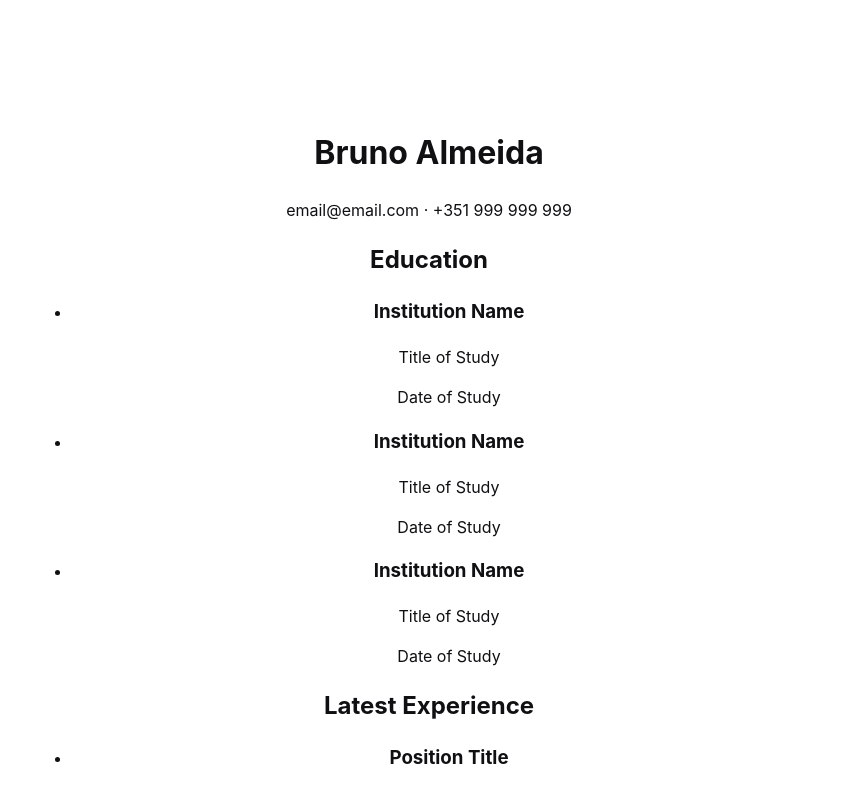
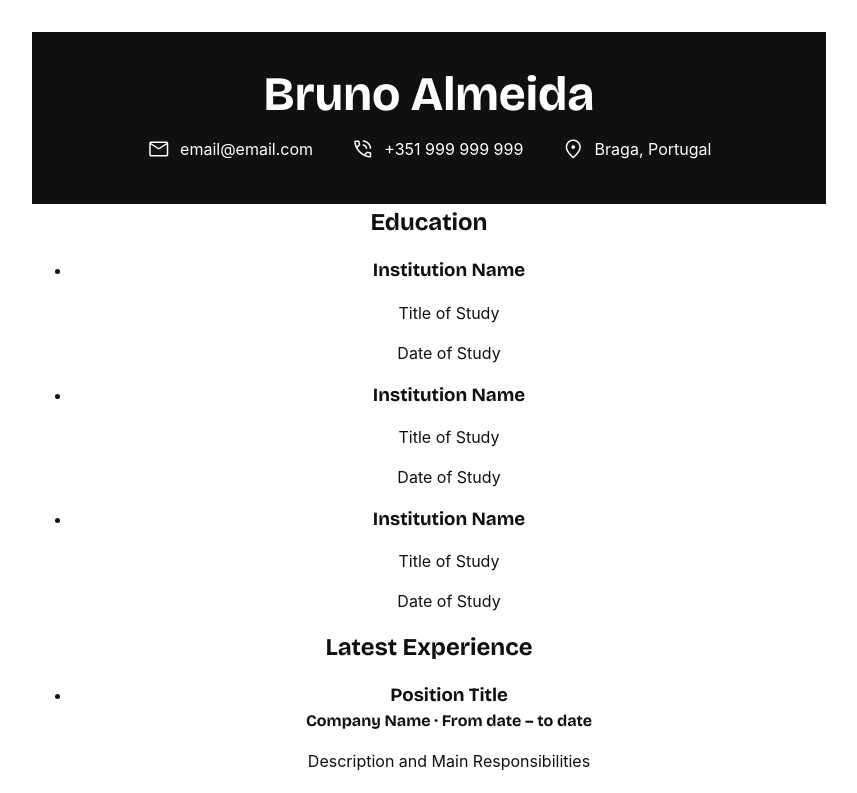
Before and after one commit to brunosra/top-cv-builder, a React (Vite) app: page / in a window 1280 px wide. Shown: the top 793 px of the page, without its empty margins (211-1068 px from the left). Built offline with nearby package versions, Linux system fonts and the light colour scheme.

Commit message:
Finish header layout

```diff
--- a/src/Resume.css
+++ b/src/Resume.css
@@ -1,17 +1,18 @@
 .page {
-	/* Styles for better appearance on screens only -- are reset to defaults in print styles later */
-  background-color: #fff;
-  color:rgb(16, 16, 19);
+  /* Variables */
+  --color-font: rgb(16, 16, 19);
+  --color-background: #fff;
 
+  /* Styles for better appearance on screens only -- are reset to defaults in print styles later */
 	/* Reflect the paper width in the screen rendering (must match size from @page rule) */
 	width: 21cm;
 	/* Reflect the paper height in the screen rendering (must match size from @page rule) */
 	min-height: 29.7cm;
 
 	/* Reflect the actual page margin/padding on paper in the screen rendering (must match margin from @page rule) */
-	padding-left: 2cm;
-	padding-top: 2cm;
-	padding-right: 2cm;
+	padding-left: 0cm;
+	padding-top: 0cm;
+	padding-right: 0cm;
 	padding-bottom: 2cm;
 }
 
@@ -22,8 +23,46 @@
 	size: A4 portrait;
 
 	/* Margin per single side of the page */
-	margin-left: 2cm;
-	margin-top: 2cm;
-	margin-right: 2cm;
+	margin-left: 0cm;
+	margin-top: 0cm;
+	margin-right: 0cm;
 	margin-bottom: 2cm;
 }
+
+.page {
+  background-color: var(--color-background);
+  color: var(--color-font);
+}
+
+.resume h1,
+.resume h2,
+.resume h3,
+.resume h4 {
+  font-family: 'Bricolage Grotesque', sans-serif;
+  font-weight: 700;
+  margin: 0;
+}
+
+/* Header Personal Info */
+.section-resume.personal-info {
+  background-color: var(--color-font);
+  color: var(--color-background);
+  padding-top: 1cm;
+  padding-bottom: 1cm;
+}
+
+.section-resume.personal-info h1 {
+  font-size: 3rem; /* 48px */
+  line-height: 1;
+  margin-bottom: 0.5cm;
+}
+
+.section-resume.personal-info .info {
+  margin-right: 1cm;
+  display: inline-flex;
+  gap: 0.25cm;
+}
+
+.section-resume.personal-info .info:last-of-type {
+  margin-right: 0;
+}
--- a/src/Resume.jsx
+++ b/src/Resume.jsx
@@ -6,9 +6,19 @@ function Resume() {
 
   return (
     <div className="page resume">
-      <h1>Bruno Almeida</h1>
       <div className="section-resume personal-info">
-        <span>email@email.com</span> · <span>+351 999 999 999</span>
+        <h1>Bruno Almeida</h1>
+        <span className="info">
+          <span className="material-symbols-outlined">mail</span>email@email.com
+        </span>
+        <span className="info">
+          <span className="material-symbols-outlined">phone_in_talk</span>+351
+          999 999 999
+        </span>
+        <span className="info">
+          <span className="material-symbols-outlined">location_on</span> Braga,
+          Portugal
+        </span>
       </div>
       <div className="section-resume education">
         <h2>Education</h2>
```
